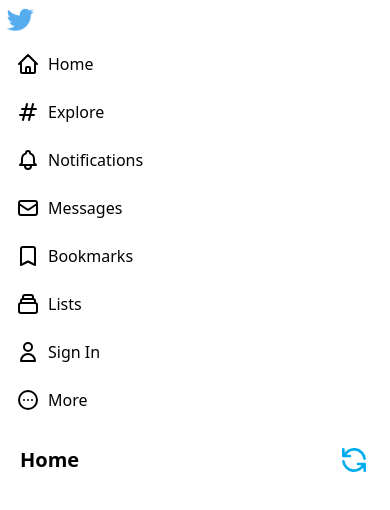
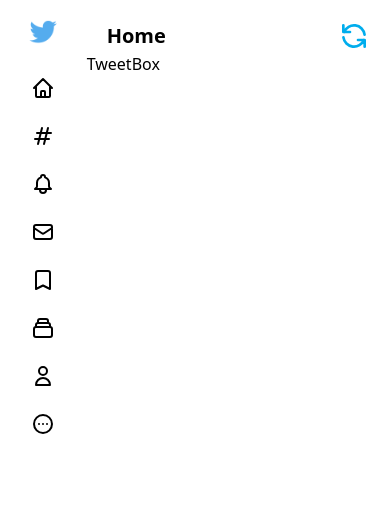
Before and after one commit to deeparka/twitter-2.0, a Next.js app: page / in a window 390 px wide. Shown: the top 510 px of the page. Built offline with nearby package versions, Linux system fonts and the light colour scheme.

Commit message:
completed the responsive styling

```diff
--- a/components/Feed.tsx
+++ b/components/Feed.tsx
@@ -1,8 +1,9 @@
 import { RefreshIcon } from "@heroicons/react/outline";
+import TweetBox from "./TweetBox";
 
 function Feed() {
     return (
-        <div>
+        <div className="col-span-7 lg:col-span-5">
             <div className="flex items-center justify-between">
                 <h1 className="p-5 pb-0 text-xl font-bold">Home</h1>
                 <RefreshIcon
@@ -10,6 +11,8 @@
                 hover:-rotate-180 active:scale-125"
                 />
             </div>
+            {/* Tweet Box */}
+            <TweetBox />
         </div>
     );
 }
--- a/components/Sidebar.tsx
+++ b/components/Sidebar.tsx
@@ -13,8 +13,12 @@
 
 function Sidebar() {
     return (
-        <div className="flex flex-col">
-            <img className="h-10 w-10" src={Twitter.src} alt="Twitter.png" />
+        <div className="flex flex-col col-span-2 items-center px-4 md:items-start">
+            <img
+                className="h-10 w-10 m-3"
+                src={Twitter.src}
+                alt="Twitter.png"
+            />
             <SidebarRow Icon={HomeIcon} title="Home" />
             <SidebarRow Icon={HashtagIcon} title="Explore" />
             <SidebarRow Icon={BellIcon} title="Notifications" />
--- a/components/SidebarRow.tsx
+++ b/components/SidebarRow.tsx
@@ -9,7 +9,12 @@
     return (
         <div className="flex max-w-fit items-center space-x-2 px-4 py-3 rounded-full cursor-pointer transition-all duration-200 hover:bg-gray-100 group">
             <Icon className="h-6 w-6" />
-            <p className="group-hover:text-twitter">{title}</p>
+            <p
+                className="hidden text-base font-light group-hover:text-twitter
+            md:inline-flex lg:text-xl"
+            >
+                {title}
+            </p>
         </div>
     );
 }
--- /dev/null
+++ b/components/TweetBox.tsx
@@ -0,0 +1,5 @@
+function TweetBox() {
+    return <div>TweetBox</div>;
+}
+
+export default TweetBox;
--- /dev/null
+++ b/components/Widgets.tsx
@@ -0,0 +1,29 @@
+import { SearchIcon } from "@heroicons/react/outline";
+import { TwitterTimelineEmbed } from "react-twitter-embed";
+
+function Widgets() {
+    return (
+        <div className="mt-2 px-2 col-span-2 hidden lg:inline">
+            {/* Search Box */}
+            <div
+                className="mt-2 flex items-center space-x-2 bg-gray-100
+            p-3 rounded-full"
+            >
+                <SearchIcon className="h-5 w-5 text-gray-400" />
+                <input
+                    type="text"
+                    placeholder="Search Twitter"
+                    className="flex-1 bg-transparent outline-none"
+                />
+            </div>
+            {/* Timeline of an account */}
+            <TwitterTimelineEmbed
+                sourceType="profile"
+                screenName="Benzema"
+                options={{ height: 1000 }}
+            />
+        </div>
+    );
+}
+
+export default Widgets;
--- a/package.json
+++ b/package.json
@@ -9,7 +9,8 @@
     "@heroicons/react": "^1.0.6",
     "next": "latest",
     "react": "18.2.0",
-    "react-dom": "18.2.0"
+    "react-dom": "18.2.0",
+    "react-twitter-embed": "^4.0.4"
   },
   "devDependencies": {
     "@types/node": "18.11.3",
--- a/pages/index.tsx
+++ b/pages/index.tsx
@@ -2,19 +2,24 @@
 import Head from "next/head";
 import Feed from "../components/Feed";
 import Sidebar from "../components/Sidebar";
+import Widgets from "../components/Widgets";
 
 const Home: NextPage = () => {
     return (
-        <div className="">
+        <div
+            className="mx-auto max-h-screen overflow-hidden
+        lg:max-w-6xl"
+        >
             <Head>
                 <title>Twitter 2.0</title>
             </Head>
-            <main>
+            <main className="grid grid-cols-9">
                 {/* Sidebar */}
                 <Sidebar />
                 {/* Feed */}
                 <Feed />
                 {/* Widgets */}
+                <Widgets />
             </main>
         </div>
     );
--- a/type-heroicons.d.ts
+++ b/type-heroicons.d.ts
@@ -13,4 +13,5 @@
     export { default as UserIcon } from "@heroicons/react/outline/UserIcon.js";
     export { default as DotsCircleHorizontalIcon } from "@heroicons/react/outline/DotsCircleHorizontalIcon.js";
     export { default as RefreshIcon } from "@heroicons/react/outline/RefreshIcon.js";
+    export { default as SearchIcon } from "@heroicons/react/outline/SearchIcon.js";
 }
```
Also changed, not shown: 1 other file (tests, documents, lock files or other folders).
